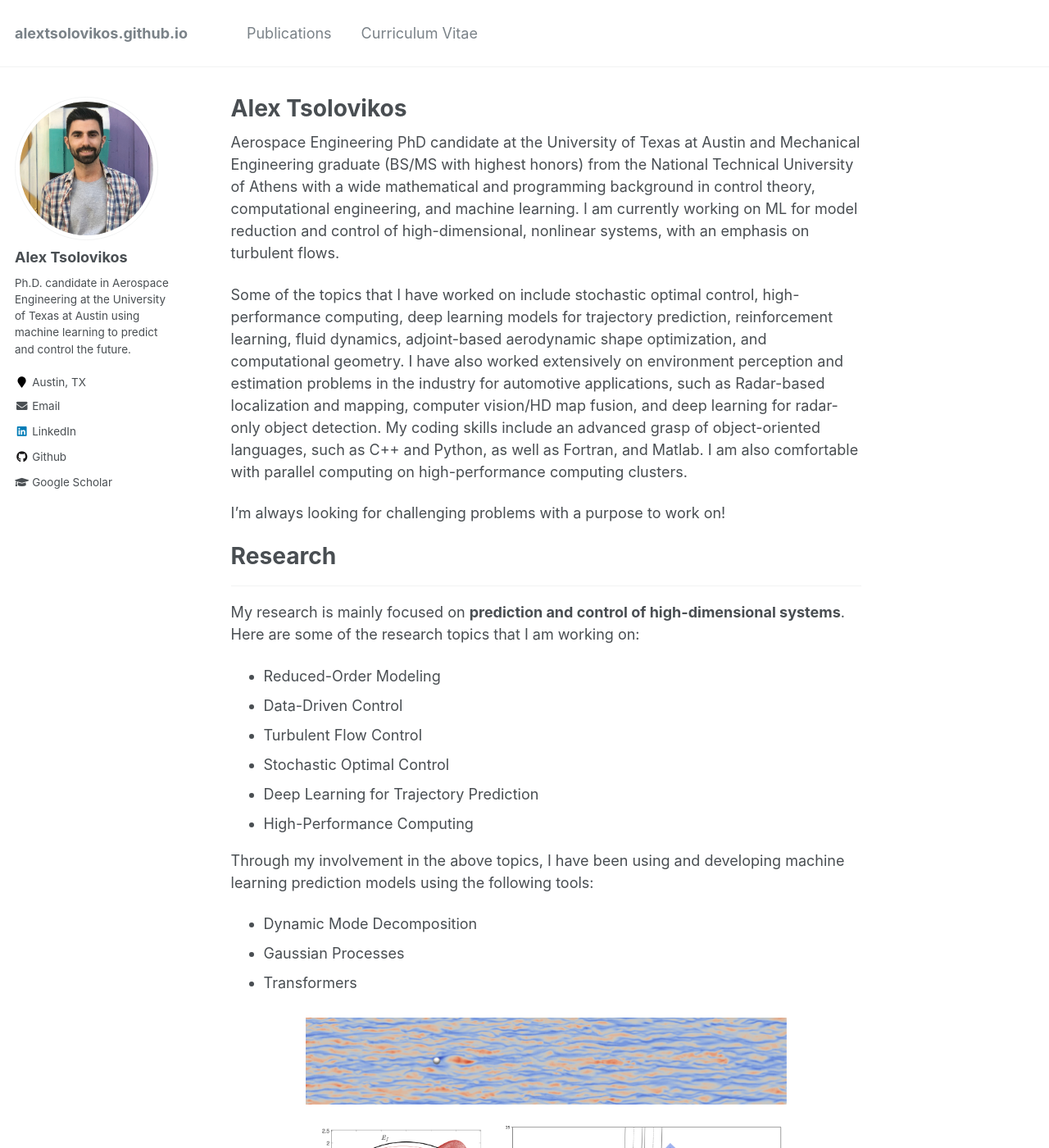
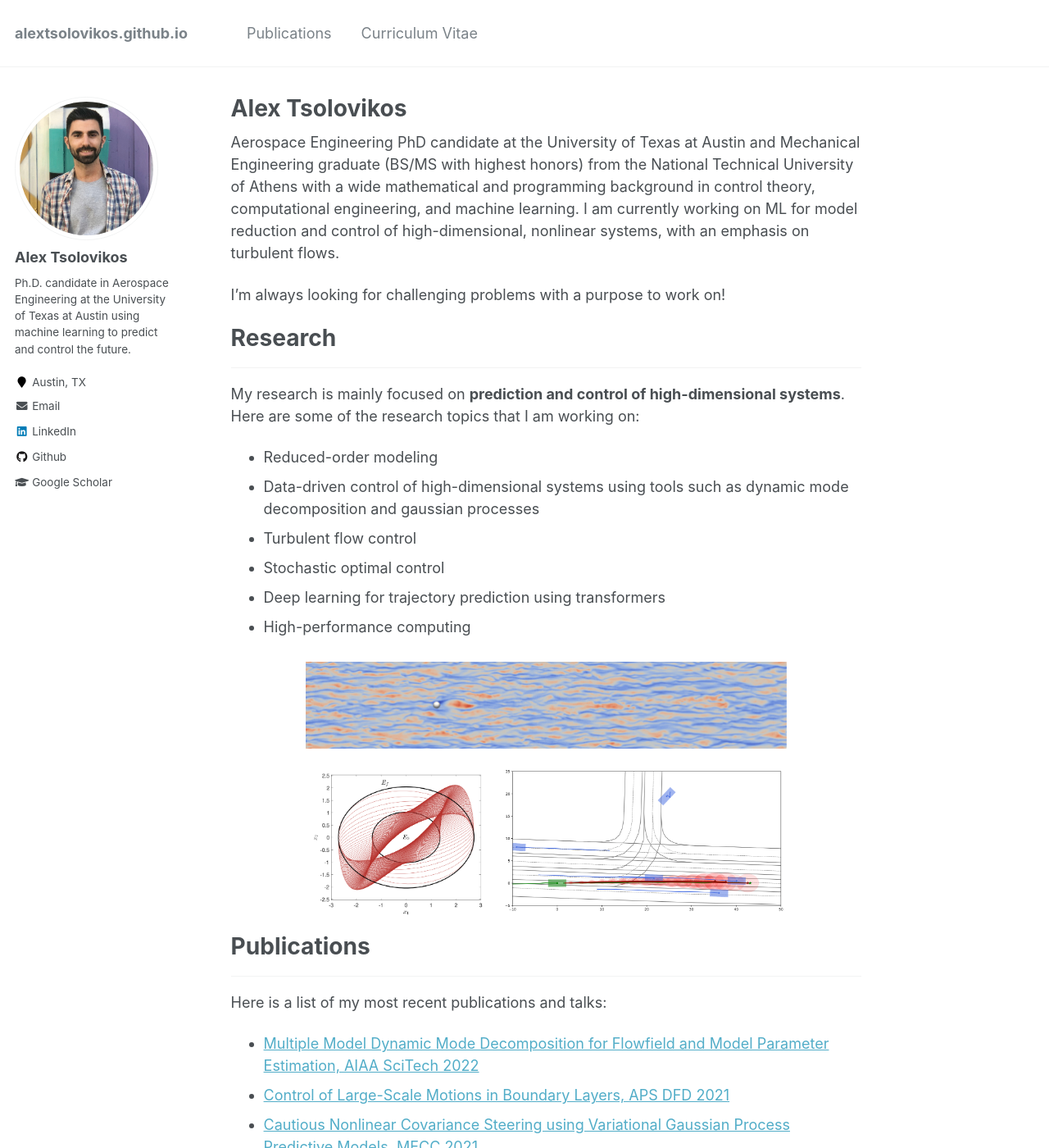
Before and after one commit to alextsolovikos/alextsolovikos.github.io, a Jekyll site: the page built from _pages/about.md, in a window 1280 px wide and 1400 px high. Shown: the whole window at 82% size. Built offline with Jekyll 4.4.1, drawn with Linux system fonts in a browser that asks for light colours.

Commit message:
Update about.md

```diff
--- a/_pages/about.md
+++ b/_pages/about.md
@@ -10,8 +10,6 @@ redirect_from:
 
 Aerospace Engineering PhD candidate at the University of Texas at Austin and Mechanical Engineering graduate (BS/MS with highest honors) from the National Technical University of Athens with a wide mathematical and programming background in control theory, computational engineering, and machine learning. I am currently working on ML for model reduction and control of high-dimensional, nonlinear systems, with an emphasis on turbulent flows.
 
-Some of the topics that I have worked on include stochastic optimal control, high-performance computing, deep learning models for trajectory prediction, reinforcement learning, fluid dynamics, adjoint-based aerodynamic shape optimization, and computational geometry. I have also worked extensively on environment perception and estimation problems in the industry for automotive applications, such as Radar-based localization and mapping, computer vision/HD map fusion, and deep learning for radar-only object detection. My coding skills include an advanced grasp of object-oriented languages, such as C++ and Python, as well as Fortran, and Matlab. I am also comfortable with parallel computing on high-performance computing clusters.
-
 I'm always looking for challenging problems with a purpose to work on!
 
 
@@ -20,18 +18,12 @@ I'm always looking for challenging problems with a purpose to work on!
 
 My research is mainly focused on **prediction and control of high-dimensional systems**. Here are some of the research topics that I am working on:
 
-- Reduced-Order Modeling
-- Data-Driven Control
-- Turbulent Flow Control
-- Stochastic Optimal Control
-- Deep Learning for Trajectory Prediction
-- High-Performance Computing
-
-Through my involvement in the above topics, I have been using and developing machine learning prediction models using the following tools:
-
-- Dynamic Mode Decomposition
-- Gaussian Processes
-- Transformers
+- Reduced-order modeling
+- Data-driven control of high-dimensional systems using tools such as dynamic mode decomposition and gaussian processes
+- Turbulent flow control
+- Stochastic optimal control
+- Deep learning for trajectory prediction using transformers
+- High-performance computing
 
 <table style="width: 600px; margin-left: auto; margin-right: auto; border: 0px;">
   <tbody>
```
